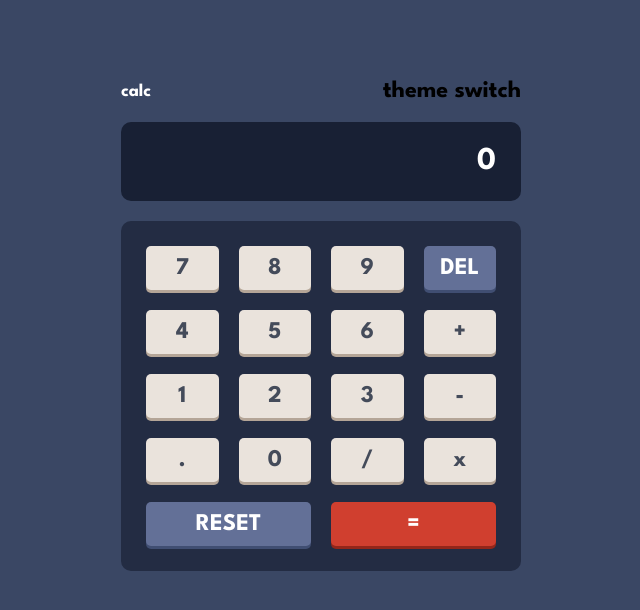
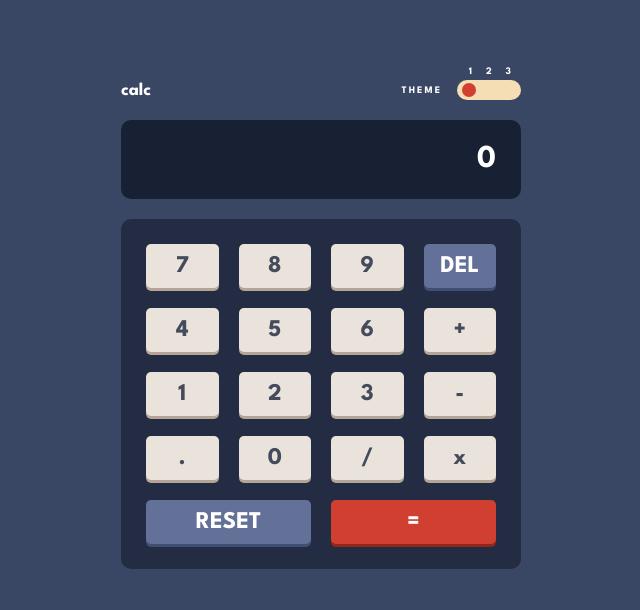
Before and after one commit to vytautassvirskas/Calculator_app, a React (Create React App) app: page / in a window 1280 px wide. Shown: the top 610 px of the page, without its empty margins (319-959 px from the left). Built offline with nearby package versions, Linux system fonts and the light colour scheme.

Commit message:
toggle switch component and style

```diff
--- a/src/App.js
+++ b/src/App.js
@@ -2,9 +2,10 @@ import React, { useState, useEffect } from "react";
 import MainContext from "./Utils/MainContext.js";
 
 import "./App.scss";
+import variables from "./Styles/Variables.scss";
 import KeyPad from "./Components/KeyPad/KeyPad.js";
 import Display from "./Components/Display/Display.js";
-import DashBoard from "./Components/CalcTop/DashBoard.js";
+import CalcTop from "./Components/CalcTop/CalcTop.js";
 
 function App() {
   const [theme, setTheme] = useState("theme1");
@@ -13,12 +14,25 @@ function App() {
     input: 0,
     result: 0,
   });
-  const contextValues = { calc, setCalc };
+  const contextValues = { calc, setCalc, theme, setTheme };
+
+  useEffect(() => {
+    console.log("theme pavadinimas", theme);
+    if (theme === "theme2") {
+      document.body.style.backgroundColor = variables.backgroundTheme2;
+    } else if (theme === "theme3") {
+      document.body.style.backgroundColor = variables.backgroundTheme3;
+    } else {
+      document.body.style.backgroundColor = variables.backgroundTheme1;
+    }
+
+    console.dir(document.body);
+  }, [theme]);
 
   return (
     <MainContext.Provider value={contextValues}>
       <div className="calc" id={theme}>
-        <DashBoard />
+        <CalcTop />
         <Display />
         <KeyPad />
       </div>
--- /dev/null
+++ b/src/Components/CalcTop/CalcTop.js
@@ -0,0 +1,14 @@
+import React from "react";
+import Switch from "../Switch/Switch";
+import "./CalcTop.scss";
+
+const CalcTop = () => {
+  return (
+    <div className="calctop">
+      <p className="calctop__title">calc</p>
+      <Switch />
+    </div>
+  );
+};
+
+export default CalcTop;
--- a/src/Components/CalcTop/DashBoard.scss
+++ b/src/Components/CalcTop/CalcTop.scss
@@ -1,6 +1,6 @@
 @import "../../Styles/Variables.scss";
 
-.dashboard {
+.calctop {
   display: flex;
   justify-content: space-between;
   align-items: center;
@@ -10,3 +10,14 @@
     font-size: 18px;
   }
 }
+#theme2 .calctop {
+  &__title {
+    color: $theme2BlueText;
+  }
+}
+
+#theme3 .calctop {
+  &__title {
+    color: $theme3YellowText;
+  }
+}
--- a/src/Components/CalcTop/DashBoard.js
+++ /dev/null
@@ -1,13 +0,0 @@
-import React from "react";
-import "./DashBoard.scss";
-
-const DashBoard = () => {
-  return (
-    <div className="dashboard">
-      <p className="dashboard__title">calc</p>
-      <p className="dashboard__switch">theme switch</p>
-    </div>
-  );
-};
-
-export default DashBoard;
--- a/src/Components/Display/Display.scss
+++ b/src/Components/Display/Display.scss
@@ -10,3 +10,17 @@
     font-size: $fontResultSize;
   }
 }
+
+#theme2 .display {
+  background-color: $theme2ScreenBckgrnd;
+  &__value {
+    color: $theme2BlueText;
+  }
+}
+
+#theme3 .display {
+  background-color: $theme3Bckgrnd2;
+  &__value {
+    color: $theme3YellowText;
+  }
+}
--- a/src/Components/Key/Key.scss
+++ b/src/Components/Key/Key.scss
@@ -42,3 +42,59 @@
     grid-area: 5/3/5 / span 2;
   }
 }
+
+#theme2 .key {
+  color: $theme2BlueText;
+  background-color: $theme2KeyBackgroundWheat;
+  box-shadow: 0px 3px 0px 0px $theme2KeyShadowWheat;
+  &:hover {
+    background-color: $theme2KeyHoverWheat;
+  }
+  &--delReset {
+    @extend .key;
+    color: $theme2WhiteText;
+    background-color: $theme2KeyBckgrndCyan;
+    box-shadow: 0px 3px 0px 0px $theme2KeyShadowCyan; //
+    &:hover {
+      background-color: $theme2KeyHoverCyan;
+    }
+  }
+
+  &--equal {
+    @extend .key;
+    background-color: $theme2KeyBckgrndToggleOrng;
+    color: $theme2WhiteText;
+    box-shadow: 0px 3px 0px 0px $theme2KeyShadowOrng;
+    &:hover {
+      background-color: $theme2KeyHoverOrng;
+    }
+  }
+}
+
+#theme3 .key {
+  color: $theme3YellowText;
+  background-color: $theme3KeyBckgrndViolet;
+  box-shadow: 0px 3px 0px 0px $theme3KeyShdowViolet;
+  &:hover {
+    background-color: $theme3KeyHoverViolet;
+  }
+  &--delReset {
+    @extend .key;
+    color: $theme3WhiteText;
+    background-color: $theme3KeyBckgrndDark;
+    box-shadow: 0px 3px 0px 0px $theme3KeyShdowMagenta;
+    &:hover {
+      background-color: $theme3KeyHoverDark;
+    }
+  }
+
+  &--equal {
+    @extend .key;
+    color: $theme3BlueText;
+    background-color: $theme3KeyBckgrndToggleCyan;
+    box-shadow: 0px 3px 0px 0px $theme3KeyShdowCyan;
+    &:hover {
+      background-color: $theme3KeyHoverCyan;
+    }
+  }
+}
--- a/src/Components/KeyPad/KeyPad.js
+++ b/src/Components/KeyPad/KeyPad.js
@@ -61,6 +61,7 @@ const KeyPad = () => {
             : calc.input === "0" || calc.input === 0
             ? value
             : calc.input + value,
+        result: !calc.mathSign ? 0 : calc.result,
       });
     }
   };
--- a/src/Components/KeyPad/KeyPad.scss
+++ b/src/Components/KeyPad/KeyPad.scss
@@ -10,3 +10,11 @@
   // margin: 80px auto;
   @include paddingRadius;
 }
+
+#theme2 .keypad {
+  background-color: $theme2ToggleKeypadBckgrnd;
+}
+
+#theme3 .keypad {
+  background-color: $theme3Bckgrnd2;
+}
--- /dev/null
+++ b/src/Components/Switch/Switch.js
@@ -0,0 +1,58 @@
+import React, { useContext } from "react";
+import MainContext from "../../Utils/MainContext";
+import "./Switch.scss";
+
+const Switch = () => {
+  const { theme, setTheme } = useContext(MainContext);
+
+  const handleThemeChange = (theme) => {
+    setTheme(theme);
+  };
+  return (
+    <div className="theme-toggle">
+      <h5 className="theme-toggle__title">THEME</h5>
+      <div className="theme-toggle__wrapper">
+        <label className="theme-toggle__radio-btn">
+          <input
+            className="theme-toggle__input"
+            id="first"
+            name="toggle-state"
+            type="radio"
+            checked={theme === "theme1" ? true : false}
+            onChange={() => setTheme("theme1")}
+          />
+          <span className="theme-toggle__checkmark"></span>
+        </label>
+        <label className="theme-toggle__radio-btn">
+          <input
+            className="theme-toggle__input"
+            id="second"
+            name="toggle-state"
+            type="radio"
+            checked={theme === "theme2" ? true : false}
+            onChange={() => setTheme("theme2")}
+          />
+          <span className="theme-toggle__checkmark"></span>
+        </label>
+        <label className="theme-toggle__radio-btn">
+          <input
+            className="theme-toggle__input"
+            id="third"
+            name="toggle-state"
+            type="radio"
+            checked={theme === "theme3" ? true : false}
+            onChange={() => setTheme("theme3")}
+          />
+          <span className="theme-toggle__checkmark"></span>
+        </label>
+        <ol className="theme-toggle__list">
+          <li className="theme-toggle__themeNo">1</li>
+          <li className="theme-toggle__themeNo">2</li>
+          <li className="theme-toggle__themeNo">3</li>
+        </ol>
+      </div>
+    </div>
+  );
+};
+
+export default Switch;
--- /dev/null
+++ b/src/Components/Switch/Switch.scss
@@ -0,0 +1,89 @@
+@import "../../Styles/Variables.scss";
+
+.theme-toggle {
+  $self: &;
+  position: relative;
+  @include flexCenter;
+  &__title {
+    font-size: 10px;
+    letter-spacing: 2px;
+    margin-right: 15px;
+    color: $theme1WhiteText;
+  }
+
+  &__wrapper {
+    @include flexCenter;
+    padding: 0 2px;
+    background-color: wheat;
+    border-radius: 20px;
+    align-items: flex-start;
+  }
+  &__radio-btn {
+    width: 20px;
+    height: 20px;
+    border-radius: 50%;
+    @include flexCenter;
+  }
+  &__input {
+    display: none;
+    margin: 5px;
+    &:checked + #{$self}__checkmark {
+      opacity: 1;
+    }
+  }
+  &__checkmark {
+    cursor: pointer;
+    width: calc(100% - 6px);
+    height: calc(100% - 6px);
+    background-color: hsl(6, 63%, 50%); //spalva pakeisti
+    border-radius: 50%;
+    display: inline-block;
+    opacity: 0;
+    transition: opacity 0.3s ease;
+  }
+  &__list {
+    @include flexCenter;
+    position: absolute;
+    top: -20px;
+    right: 3px;
+  }
+  &__themeNo {
+    font-size: 10px;
+    color: $theme1WhiteText;
+    padding: 7px;
+  }
+}
+
+#theme2 .theme-toggle {
+  &__title {
+    color: $theme2BlueText;
+  }
+  &__wrapper {
+    background-color: $theme2ToggleKeypadBckgrnd;
+  }
+
+  &__checkmark {
+    background-color: $theme2KeyBckgrndToggleOrng;
+  }
+
+  &__themeNo {
+    color: $theme2BlueText;
+  }
+}
+
+#theme3 .theme-toggle {
+  &__title {
+    color: $theme3YellowText;
+  }
+  &__wrapper {
+    background-color: $theme3Bckgrnd2;
+  }
+
+  &__checkmark {
+    background-color: $theme3KeyBckgrndToggleCyan;
+  }
+
+  &__themeNo {
+    color: $theme3YellowText;
+  }
+}
--- a/src/Styles/Variables.scss
+++ b/src/Styles/Variables.scss
@@ -46,12 +46,15 @@ $theme2ScreenBckgrnd: hsl(0, 0%, 93%);
 
 $theme2KeyBckgrndCyan: hsl(185, 42%, 37%);
 $theme2KeyShadowCyan: hsl(185, 58%, 25%);
+$theme2KeyHoverCyan: hsl(185, 42%, 47%);
 
 $theme2KeyBckgrndToggleOrng: hsl(25, 98%, 40%);
 $theme2KeyShadowOrng: hsl(25, 99%, 27%);
+$theme2KeyHoverOrng: hsl(25, 98%, 50%);
 
 $theme2KeyBackgroundWheat: hsl(45, 7%, 89%);
 $theme2KeyShadowWheat: hsl(35, 11%, 61%);
+$theme2KeyHoverWheat: hsl(45, 7%, 99%);
 
 // #### Text
 
@@ -71,12 +74,15 @@ $theme3Bckgrnd2: hsl(268, 71%, 12%);
 
 $theme3KeyBckgrndViolet: hsl(281, 89%, 26%);
 $theme3KeyShdowViolet: hsl(285, 91%, 52%);
+$theme3KeyHoverViolet: hsl(281, 89%, 36%);
 
 $theme3KeyBckgrndToggleCyan: hsl(176, 100%, 44%);
 $theme3KeyShdowCyan: hsl(177, 92%, 70%);
+$theme3KeyHoverCyan: hsl(176, 100%, 54%);
 
-$theme3KeyBckgrndViolet: hsl(268, 47%, 21%);
+$theme3KeyBckgrndDark: hsl(268, 47%, 21%);
 $theme3KeyShdowMagenta: hsl(290, 70%, 36%);
+$theme3KeyHoverDark: hsl(268, 47%, 31%);
 
 // #### Text
 
@@ -103,3 +109,9 @@ $fontWeight: 700;
   padding: 25px;
   border-radius: 10px;
 }
+
+:export {
+  backgroundTheme1: $theme1Bckgrnd1;
+  backgroundTheme2: $theme2MainBckgrnd;
+  backgroundTheme3: $theme3Bckgrnd1;
+}
```
